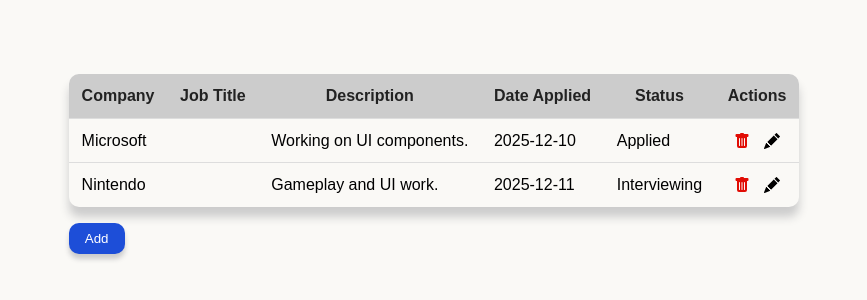
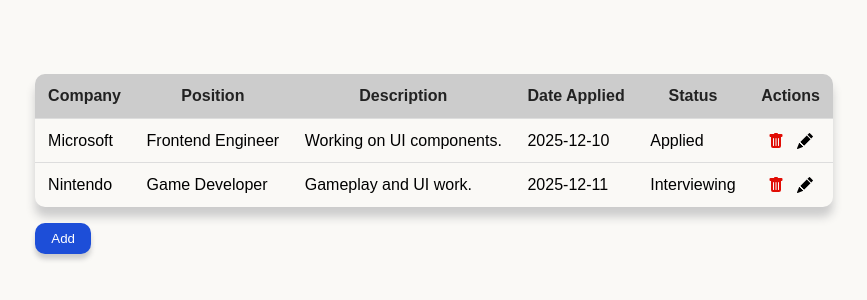
Before and after one commit to shuwangs/job-application-tracker, a React (Vite) app in the folder job-application-tracker/: page /dashboard in a window 1280 px wide. Shown: the part 236-536 px from the top of the page, without its empty margins (206-1073 px from the left). Built offline with nearby package versions, Linux system fonts and the light colour scheme.

Commit message:
Correcting job position field

```diff
--- a/job-application-tracker/src/components/Table.jsx
+++ b/job-application-tracker/src/components/Table.jsx
@@ -11,7 +11,7 @@
         <thead>
           <tr>
             <th>Company</th>
-            <th>Job Title</th>
+            <th>Position</th>
             <th>Description</th>
             <th>Date Applied</th>
             <th>Status</th>
@@ -26,7 +26,7 @@
             return (
               <tr key={idx}>
                 <td>{row.company}</td>
-                <td>{row.jobTitle}</td>
+                <td>{row.position}</td>
                 <td>{row.description}</td>
                 <td>{row.dateApplied}</td>
                 <td>{row.status}</td>
```
